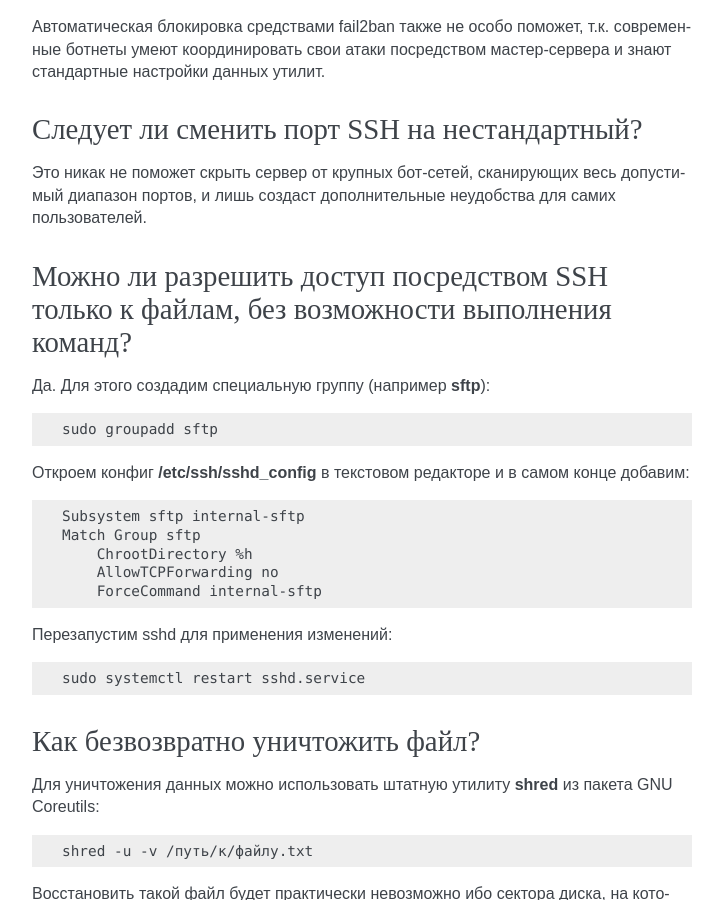
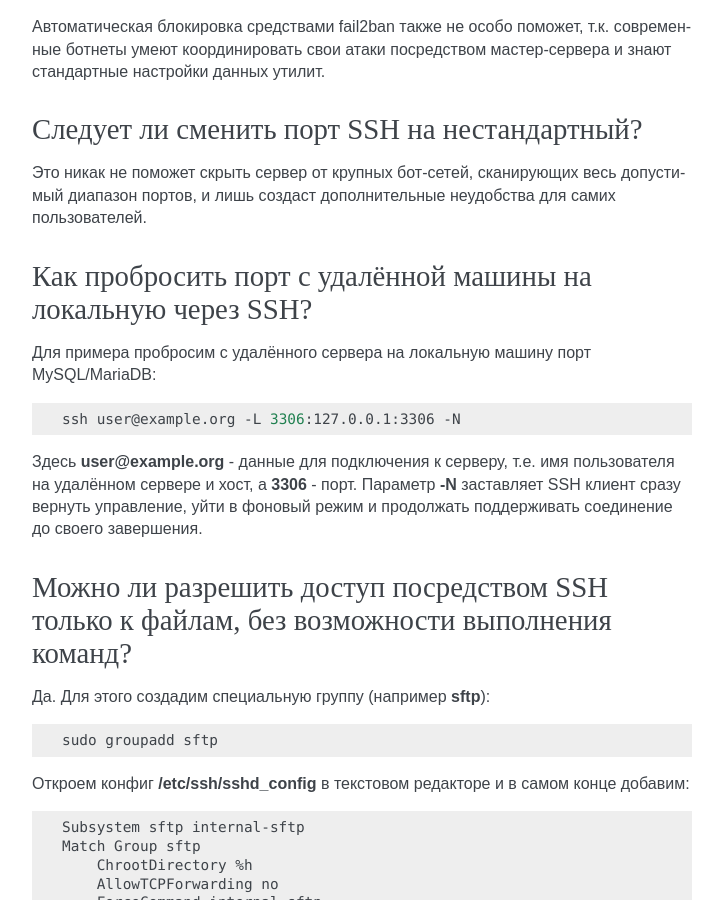
Before and after one commit to RussianFedora/FAQ, a Sphinx documentation site: the page built from source/security.rst, in a window 1280 px wide and 900 px high, scrolled down 5951 px. Shown: the whole window, without its empty margins (388-1111 px from the left). Built offline with Sphinx 7.4.7, drawn with Linux system fonts in a browser that asks for light colours; some of the changed text lies outside the part shown.

Commit message:
Added question about SSH port forwarding.

```diff
--- a/source/security.rst
+++ b/source/security.rst
@@ -387,6 +387,20 @@ Sudoedit безопаснее прямого запуска текстового
 
 Это никак не поможет скрыть сервер от крупных бот-сетей, сканирующих весь допустимый диапазон портов, и лишь создаст дополнительные неудобства для самих пользователей.
 
+.. index:: ssh, port forwarding, tunneling
+.. _ssh-port-forwarding:
+
+Как пробросить порт с удалённой машины на локальную через SSH?
+==================================================================
+
+Для примера пробросим с удалённого сервера на локальную машину порт MySQL/MariaDB:
+
+.. code-block:: bash
+
+    ssh user@example.org -L 3306:127.0.0.1:3306 -N
+
+Здесь **user@example.org** - данные для подключения к серверу, т.е. имя пользователя на удалённом сервере и хост, а **3306** - порт. Параметр **-N** заставляет SSH клиент сразу вернуть управление, уйти в фоновый режим и продолжать поддерживать соединение до своего завершения.
+
 .. index:: ssh, configuration, настройка ssh, sftp
 .. _ssh-sftp:
 
```
